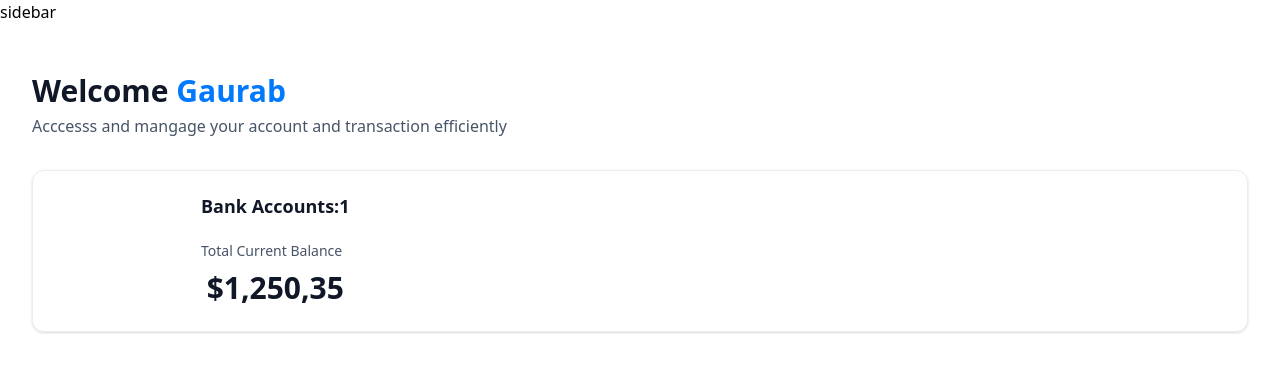
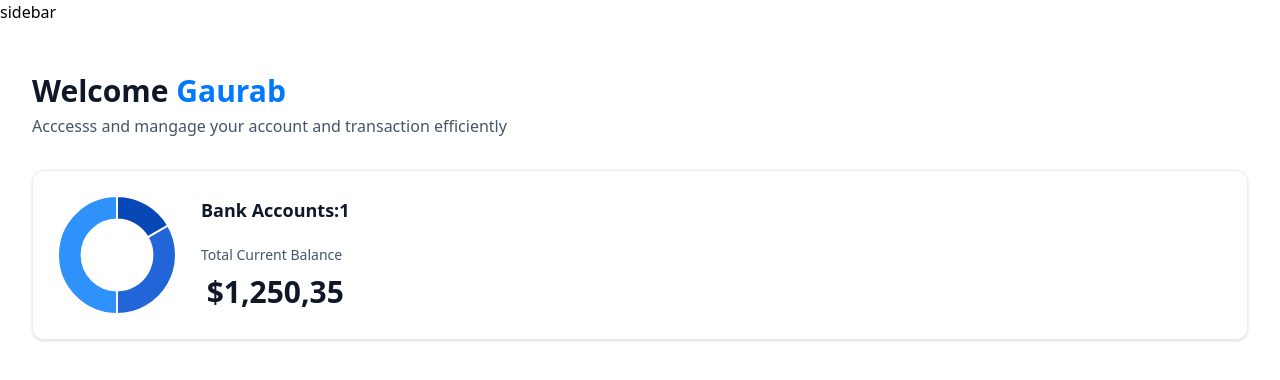
Before and after one commit to grbpdl/banking-app, a Next.js app: page / in a window 1280 px wide. Shown: the top 380 px of the page. Built offline with nearby package versions, Linux system fonts and the light colour scheme.

Commit message:
implement DoghnutChart

```diff
--- /dev/null
+++ b/components/DoghnutChart.tsx
@@ -0,0 +1,33 @@
+"use client";
+import React from "react";
+import { Chart as ChartJS, ArcElement, Tooltip, Legend } from "chart.js";
+import { Doughnut } from "react-chartjs-2";
+
+ChartJS.register(ArcElement, Tooltip, Legend);
+
+
+const DoghnutChart = ({accounts}:DoughnutChartProps) => {
+    const data={
+        datasets:[
+            {
+                label:'Banks',
+                data:[1250,2500,3750],
+                backgroundColor:['#0747b6','#2265d8','#2f91fa']
+            }
+        ],
+        labels:['Bank 1','Bank 2','Bank 3']
+    }
+  return <Doughnut data={data}
+  options={{
+    cutout:'60%',
+    plugins:{
+        legend:{
+            display:false
+        }
+    }
+  }} />
+
+
+}
+
+export default DoghnutChart
--- a/components/TotalBalanceBox.tsx
+++ b/components/TotalBalanceBox.tsx
@@ -2,6 +2,7 @@
 'use client'
 import React from 'react'
 import CountUp from 'react-countup';
+import DoghnutChart from './DoghnutChart';
 
 const TotalBalanceBox = ({
     accounts = [], totalBanks, totalCurrentBalance
@@ -9,7 +10,7 @@
     return (
         <section className='total-balance'>
             <div className='total-balance-chart'>
-                {/* DoghuntChart  */}
+                <DoghnutChart accounts={accounts}/>
             </div>
 
             <div className='flex flex-col gap-6'>
@@ -22,13 +23,13 @@
                         Total Current Balance
                     </p>
 
-                    <p className='total-balance-amount flex-center gap-2'>
+                    <div className='total-balance-amount flex-center gap-2'>
                         <CountUp end={totalCurrentBalance}
                         decimals={2}
                         decimal=','
                         prefix='$'/>
 
-                    </p>
+                    </div>
                 </div>
             </div>
         </section>
--- a/package.json
+++ b/package.json
@@ -10,12 +10,14 @@
   },
   "dependencies": {
     "@radix-ui/react-slot": "^1.1.0",
+    "chart.js": "^4.4.4",
     "class-variance-authority": "^0.7.0",
     "clsx": "^2.1.1",
     "lucide-react": "^0.446.0",
     "next": "14.2.13",
     "query-string": "^9.1.0",
     "react": "^18",
+    "react-chartjs-2": "^5.2.0",
     "react-countup": "^6.5.3",
     "react-dom": "^18",
     "tailwind-merge": "^2.5.2",
```
Also changed, not shown: 1 other file (tests, documents, lock files or other folders).
